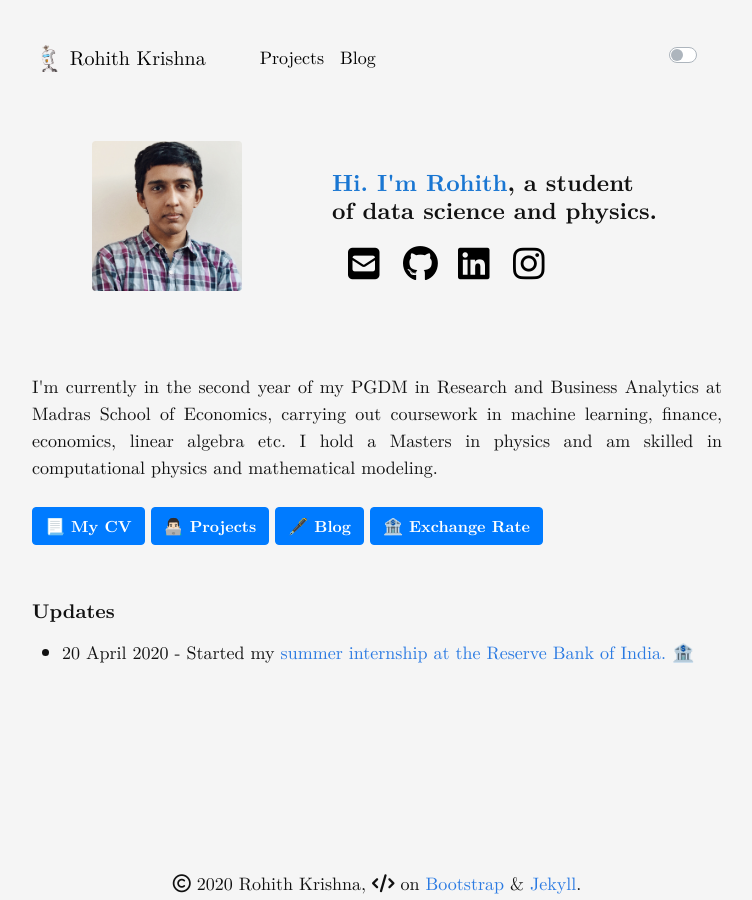
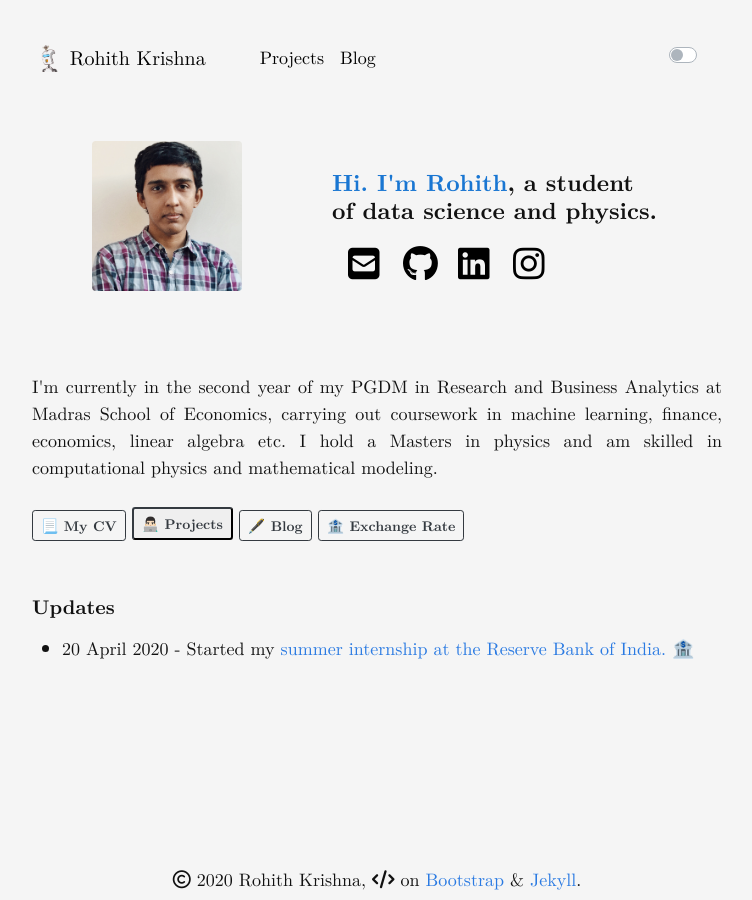
Before and after one commit to rohithmay/rohithmay.github.io, a Jekyll site: the page built from index.md, in a window 1280 px wide. Shown: the whole page, without its empty margins (263-1015 px from the left). Built offline with Jekyll 4.4.1, drawn with Linux system fonts in a browser that asks for light colours; nearby versions of some CDN libraries; a style sheet for code colours, icons or effects is not loaded.

Commit message:
Update index.md

```diff
--- a/index.md
+++ b/index.md
@@ -147,16 +147,16 @@
                     <!-- good moderate blue here #1976D2 use this for buttons -->
                     <!--  #D6EAF8 is light blue -->
                     <a href="/resume/rohith-krishna-cv.pdf">
-                    <button type="button" class="btn btn-primary" > <strong>📃 My CV </strong></button> </a>
+                    <button type="button" class="btn btn-outline-dark btn-sm" > <strong>📃 My CV </strong></button> </a>
 
                     <a href="/projects">
-                  <button type="button" class="btn btn-primary" > <strong>👨🏻‍💻 Projects </strong></button> </a>
+                  <button type="button" class=" btn-outline-dark btn-sm" > <strong>👨🏻‍💻 Projects </strong></button> </a>
 
                     <a href="/blog">
-                    <button type="button" class="btn btn-primary" > <strong>🖋️ Blog </strong></button> </a>
+                    <button type="button" class="btn btn-outline-dark btn-sm" > <strong>🖋️ Blog </strong></button> </a>
 
                     <a href="/rbi2020">
-                    <button type="button" class="btn btn-primary" > <strong>🏦 Exchange Rate </strong></button> </a>
+                    <button type="button" class="btn btn-outline-dark btn-sm" > <strong>🏦 Exchange Rate </strong></button> </a>
 
 
                     <!-- <a href="/rbi2020">
```
